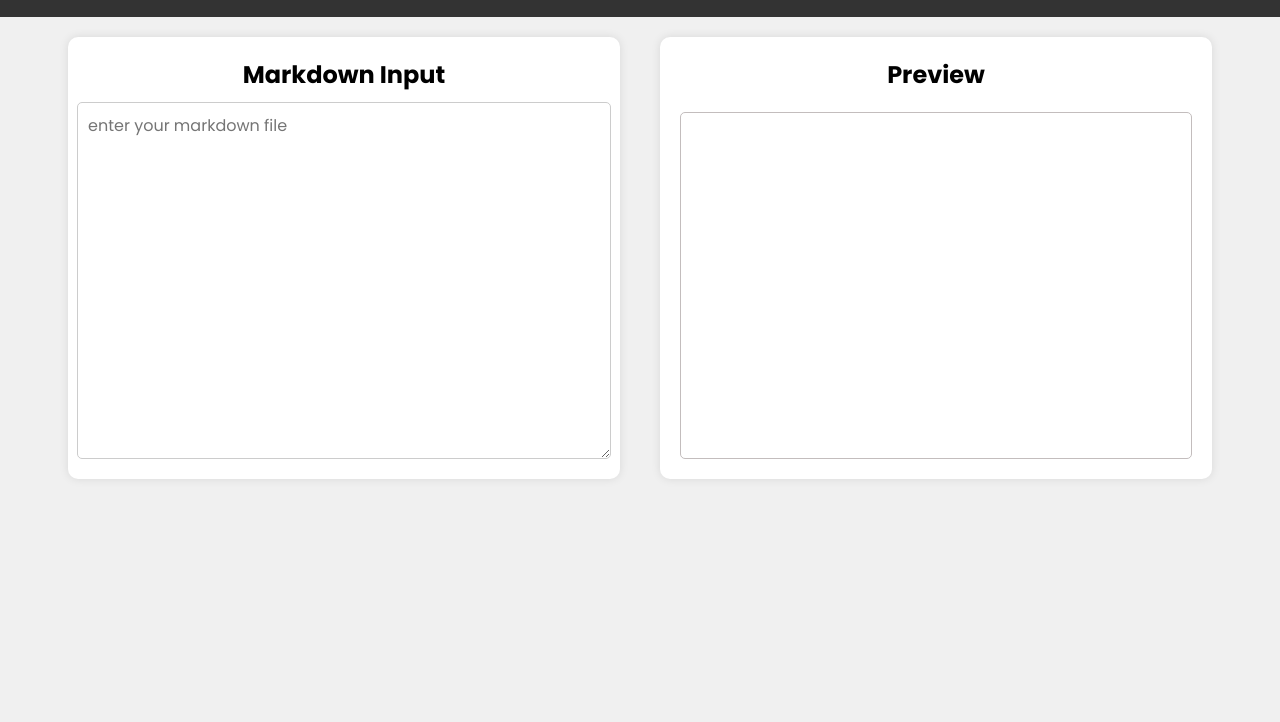
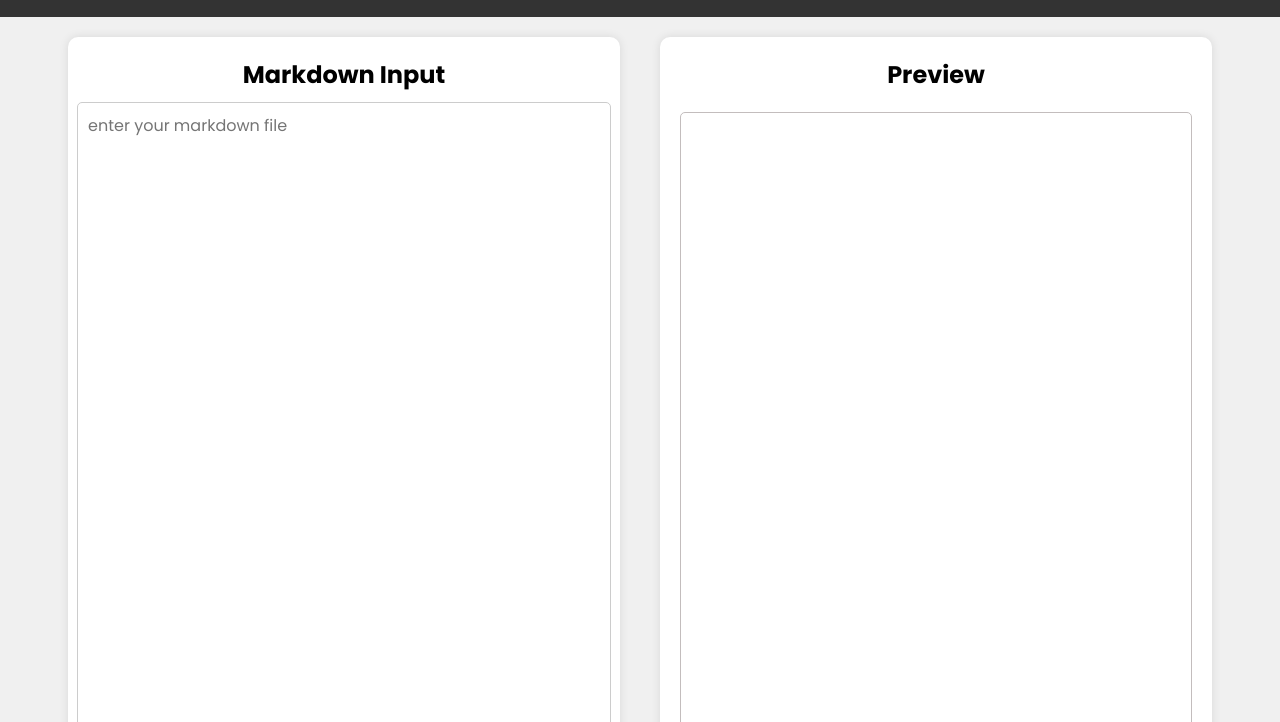
Before and after one commit to hirentimbadiya/Markdown-Previewer, a plain HTML site: page index.html in a window 1280 px wide. Shown: the part 78-800 px from the top of the page. Drawn offline with nearby package versions, Linux system fonts and the light colour scheme.

Commit message:
increase the height of preview-area and input-area

```diff
--- a/style.css
+++ b/style.css
@@ -53,8 +53,9 @@ body, h1, h2, p, textarea {
     align-items: center;
     justify-content: center;
     margin: 20px;
-    height: auto;
+    height: 100vh;
     min-height: 400px;
+
   }
 
 
@@ -85,6 +86,7 @@ body, h1, h2, p, textarea {
     box-shadow: 0 0 10px rgba(0, 0, 0, 0.1);
     width: 40%;
     margin: 20px;
+    height: 100vh;
     min-height: 400px;
   }
 
@@ -100,7 +102,7 @@ body, h1, h2, p, textarea {
     border: 1px solid rgb(195, 189, 189);
     border-radius: 5px;
     margin-top: 10px;
-
+    height: 100vh;
     min-height: 325px;
     padding: 10px;
   }
```
